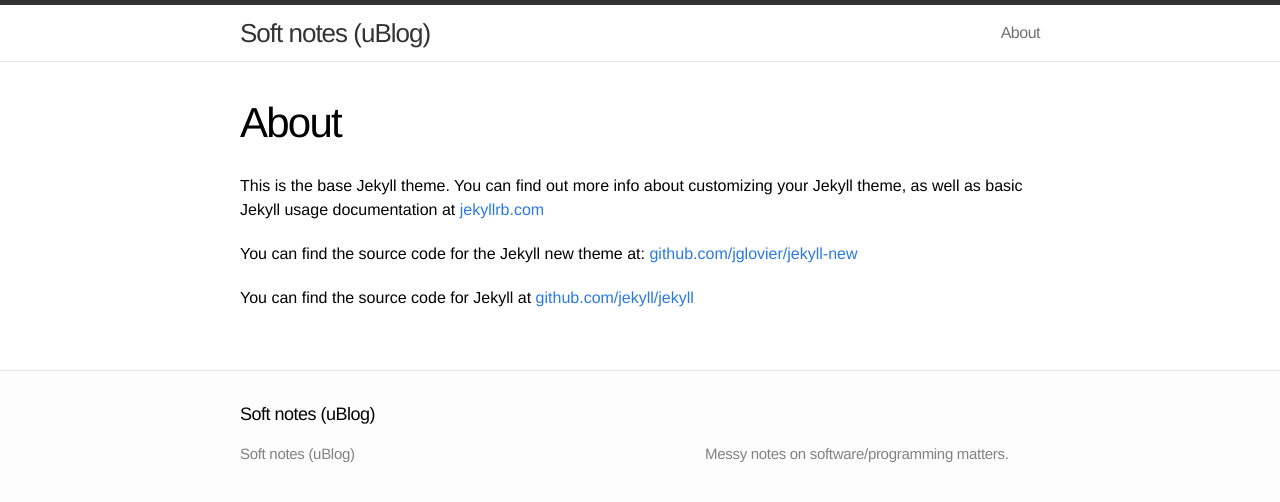
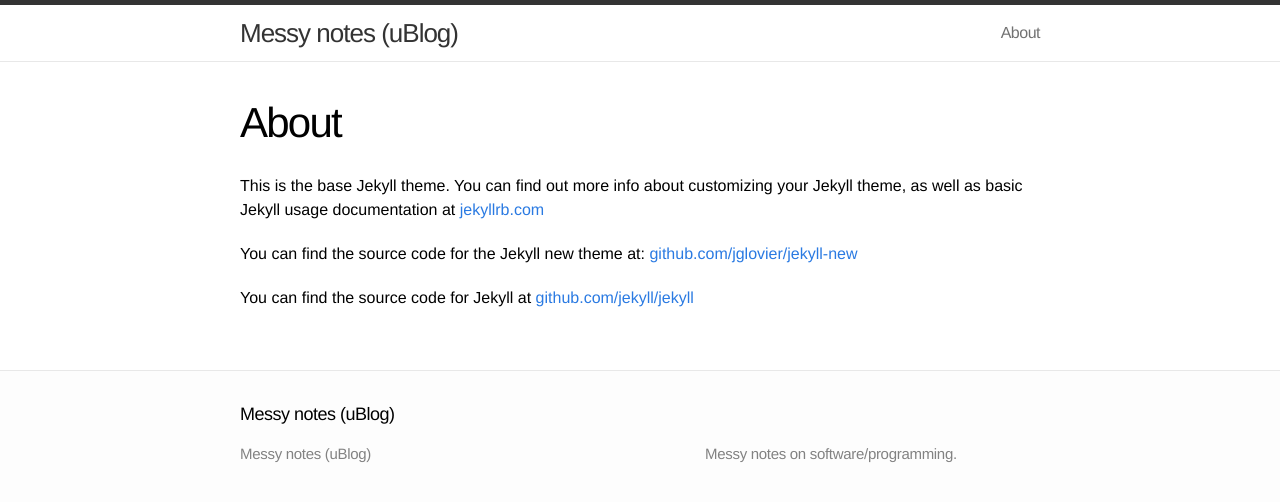
Before and after one commit to t-w/t-w.github.io, a Jekyll site: the page built from about.md, in a window 1280 px wide. Shown: the top 502 px of the page. Built offline with Jekyll 4.4.1, drawn with Linux system fonts in a browser that asks for light colours.

Commit message:
Minor changes in config

```diff
--- a/_config.yml
+++ b/_config.yml
@@ -1,7 +1,7 @@
 # Site settings
-title: Soft notes (uBlog)
+title: Messy notes (uBlog)
 #email: your-email@domain.com
-description: "Messy notes on software/programming matters."
+description: "Messy notes on software/programming."
 baseurl: ""
 url: "http://t-w.github.io"
 #twitter_username: jekyllrb
```
